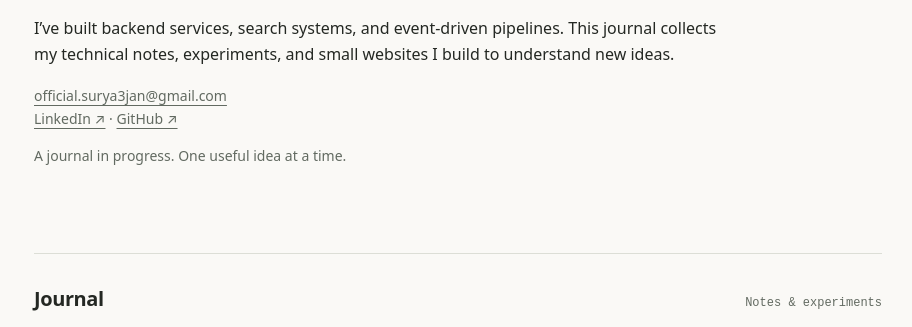
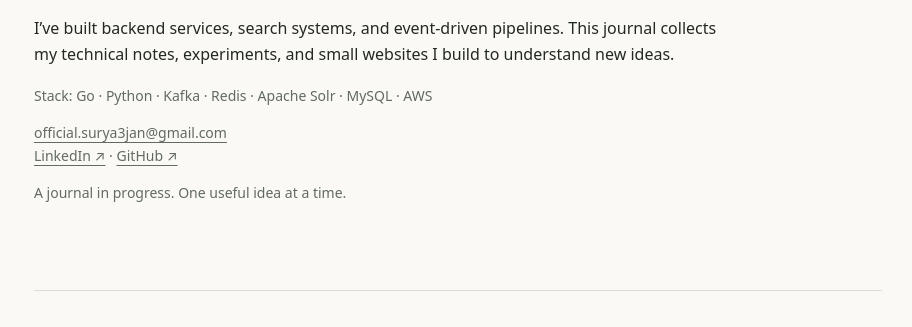
Before and after one commit to cerdo03/cerdo03.github.io, a website: page index.html in a window 1280 px wide. Shown: the part 435-762 px from the top of the page, without its empty margins (182-1094 px from the left). Drawn offline with Linux system fonts and the light colour scheme.

Commit message:
feat: mention backend tech stack

```diff
--- a/index.html
+++ b/index.html
@@ -19,6 +19,7 @@
         <h1 id="intro-title">Things I’m learning.<br>Things I’m building.</h1>
         <p class="lede">I’m Surya Shukla, a software engineer at <a href="https://temple.com/">Temple</a>. Previously at <a href="https://www.zomato.com/">Zomato</a> and <a href="https://paytm.com/">Paytm</a>; a graduate of <a href="https://iitgoa.ac.in/">IIT Goa</a>.</p>
         <p>I’ve built backend services, search systems, and event-driven pipelines. This journal collects my technical notes, experiments, and small websites I build to understand new ideas.</p>
+        <p class="small">Stack: Go · Python · Kafka · Redis · Apache Solr · MySQL · AWS</p>
         <p class="small"><a href="mailto:official.surya3jan@gmail.com">official.surya3jan@gmail.com</a><br><a href="https://www.linkedin.com/in/cerdo/">LinkedIn ↗</a> · <a href="https://github.com/cerdo03">GitHub ↗</a></p>
         <p class="small">A journal in progress. One useful idea at a time.</p>
       </section>
```
